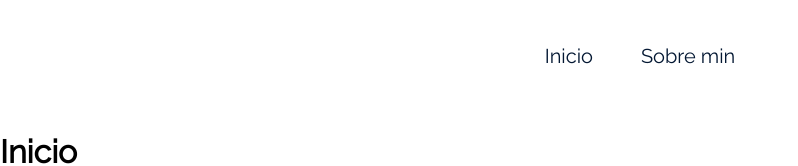
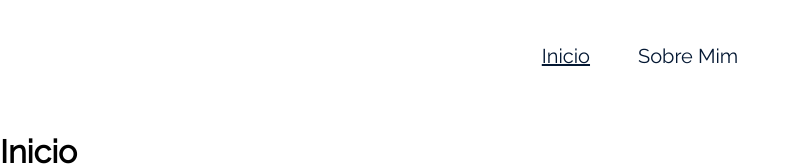
Before and after one commit to rogerdgela/ola-mundo, a React (Create React App) app: page / in a window 1280 px wide. Shown: the top 166 px of the page, without its empty margins (0-798 px from the left). Built offline with nearby package versions, Linux system fonts and the light colour scheme.

Commit message:
Utilizando useLocation

```diff
--- a/src/componentes/Menu/Menu.module.css
+++ b/src/componentes/Menu/Menu.module.css
@@ -6,12 +6,6 @@
     column-gap: 3rem;
 }
 
-.link {
-    font-size: 1.25rem;
-    line-height: 1.5rem;
-    color: var(--cor-fonte-principal);
-}
-
 @media (max-width: 744px) {
     .navegacao {
         height: 72px;
--- a/src/componentes/Menu/index.js
+++ b/src/componentes/Menu/index.js
@@ -1,16 +1,18 @@
-import { Link } from "react-router-dom"
+import { Link, useLocation } from "react-router-dom"
 import styles from "./Menu.module.css"
+import MenuLink from "../MenuLink"
 
 export default function Menu() {
     return (
         <header>
             <nav className={styles.navegacao}>
-                <Link className={styles.link} to="/">
+                <MenuLink to="/">
                     Inicio
-                </Link>
-                <Link className={styles.link} to="/sobre-mim">
-                    Sobre min
-                </Link>
+                </MenuLink>
+
+                <MenuLink to="/sobre-mim">
+                    Sobre Mim
+                </MenuLink>
             </nav>
         </header>
     )
--- /dev/null
+++ b/src/componentes/MenuLink/MenuLink.module.css
@@ -0,0 +1,9 @@
+.link {
+    font-size: 1.25rem;
+    line-height: 1.5rem;
+    color: var(--cor-fonte-principal);
+}
+
+.linkDestacado {
+    text-decoration: underline;
+}
--- /dev/null
+++ b/src/componentes/MenuLink/index.js
@@ -0,0 +1,15 @@
+import { Link, useLocation } from "react-router-dom"
+import styles from "./MenuLink.module.css"
+
+export default function MenuLink({ children, to}) {
+    const localizacao = useLocation()
+
+    return (
+        <Link className={`
+            ${styles.link}
+            ${localizacao.pathname === to ? styles.linkDestacado : '' }
+        `} to={to}>
+            {children}
+        </Link>
+    )
+}
--- a/src/index.js
+++ b/src/index.js
@@ -1,11 +1,11 @@
 import React from 'react';
 import ReactDOM from 'react-dom/client';
 import './index.css';
-import App from './App';
+import AppRoutes from './routes';
 
 const root = ReactDOM.createRoot(document.getElementById('root'));
 root.render(
   <React.StrictMode>
-    <App />
+    <AppRoutes />
   </React.StrictMode>
 );
--- a/src/App.js
+++ b/src/routes.js
@@ -3,7 +3,7 @@
 import SobreMim from "./paginas/SobreMim";
 import Menu from "./componentes/Menu";
 
-function App() {
+function AppRoutes() {
     return (
         <BrowserRouter>
             <Menu />
@@ -16,4 +16,4 @@
     )
 }
 
-export default App;
+export default AppRoutes;
```
